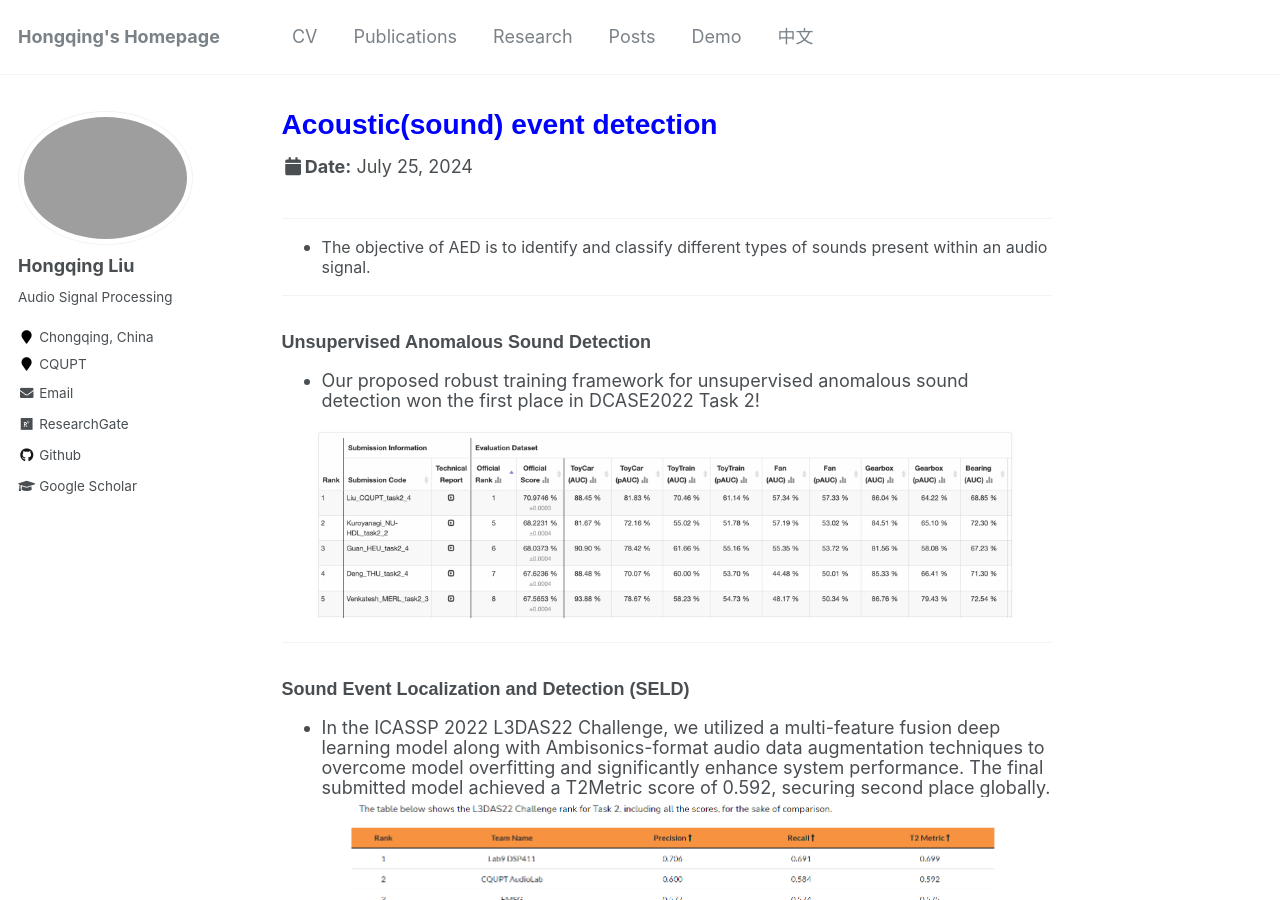
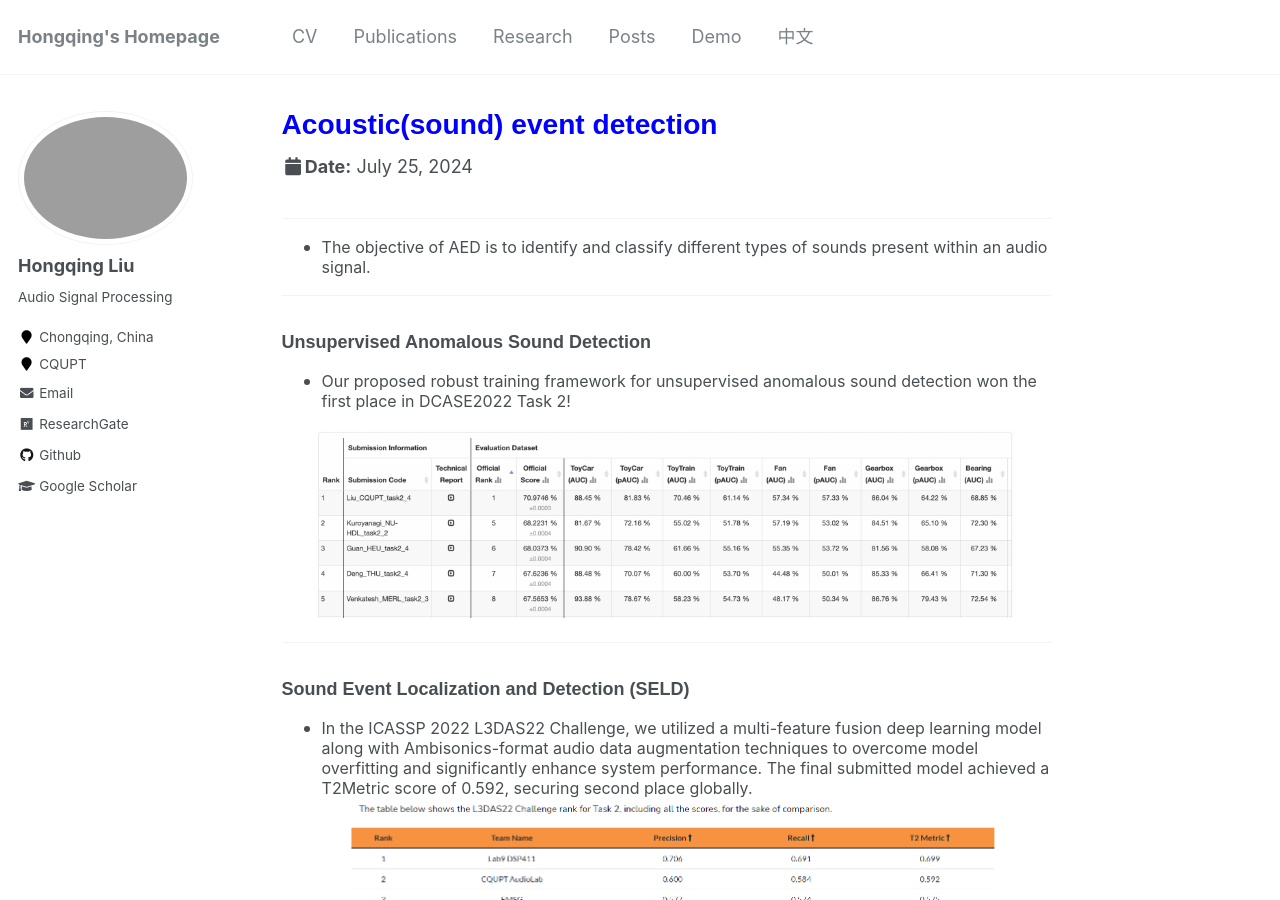
Before and after one commit to hong-qing-liu/english-hong-qing-liu.github.io, a Jekyll site: the page built from _talks/SED.md, in a window 1280 px wide and 900 px high. Built offline with Jekyll 4.4.1, drawn with Linux system fonts in a browser that asks for light colours.

Commit message:
Update SED.md

```diff
--- a/_talks/SED.md
+++ b/_talks/SED.md
@@ -11,7 +11,7 @@
 
 ---
 ###  Unsupervised Anomalous Sound Detection
-- Our proposed robust training framework for unsupervised anomalous sound detection won the first place in DCASE2022 Task 2!
+- <font size=3> Our proposed robust training framework for unsupervised anomalous sound detection won the first place in DCASE2022 Task 2! </font>
 
 
 ![AEC before](/images/dcase2022.png){: .align-center width="700px"}
@@ -19,16 +19,16 @@
 ---
 ### Sound Event Localization and Detection (SELD)
 
-- In the ICASSP 2022 L3DAS22 Challenge, we utilized a multi-feature fusion deep learning model along with Ambisonics-format audio data augmentation techniques to overcome model overfitting and significantly enhance system performance. The final submitted model achieved a T2Metric score of 0.592, securing second place globally.
+- <font size=3> In the ICASSP 2022 L3DAS22 Challenge, we utilized a multi-feature fusion deep learning model along with Ambisonics-format audio data augmentation techniques to overcome model overfitting and significantly enhance system performance. The final submitted model achieved a T2Metric score of 0.592, securing second place globally. </font>
 ![AEC before](/images/icasspr1.png){: .align-center width="700px"}
 
 ---
 ### Audio-Visual Fusion Localization
 
-- Our proposed audio-visual fusion detection and localization framework secured second place globally in the DCASE 2023 Task 3.A Audio-Visual Fusion Sound Event Detection and Localization.
+- <font size=3> Our proposed audio-visual fusion detection and localization framework secured second place globally in the DCASE 2023 Task 3.A Audio-Visual Fusion Sound Event Detection and Localization. </font>
 ![AEC before](/images/dcase2023.png){: .align-center width="700px"}
 
-- Our proposed audio-visual fusion detection and localization framework achieved fourth place globally in both DCASE 2024 Task 3.A and Task 3.B Audio-Visual Fusion Sound Event Detection and Localization.
+- <font size=3> Our proposed audio-visual fusion detection and localization framework achieved fourth place globally in both DCASE 2024 Task 3.A and Task 3.B Audio-Visual Fusion Sound Event Detection and Localization. </font>
 ![AEC before](/images/2024task3a.png){: .align-center width="700px"}
 ![AEC before](/images/2024task3b.png){: .align-center width="700px"}
 
```
